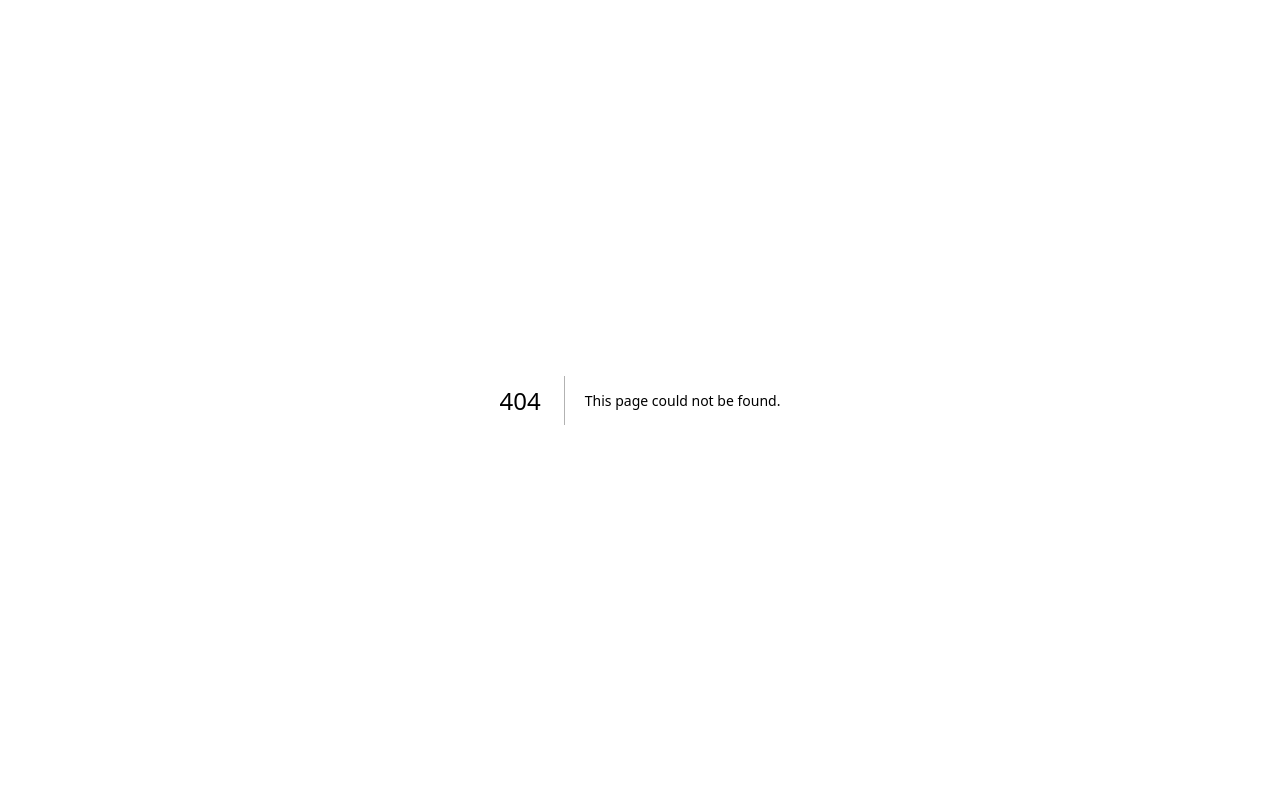
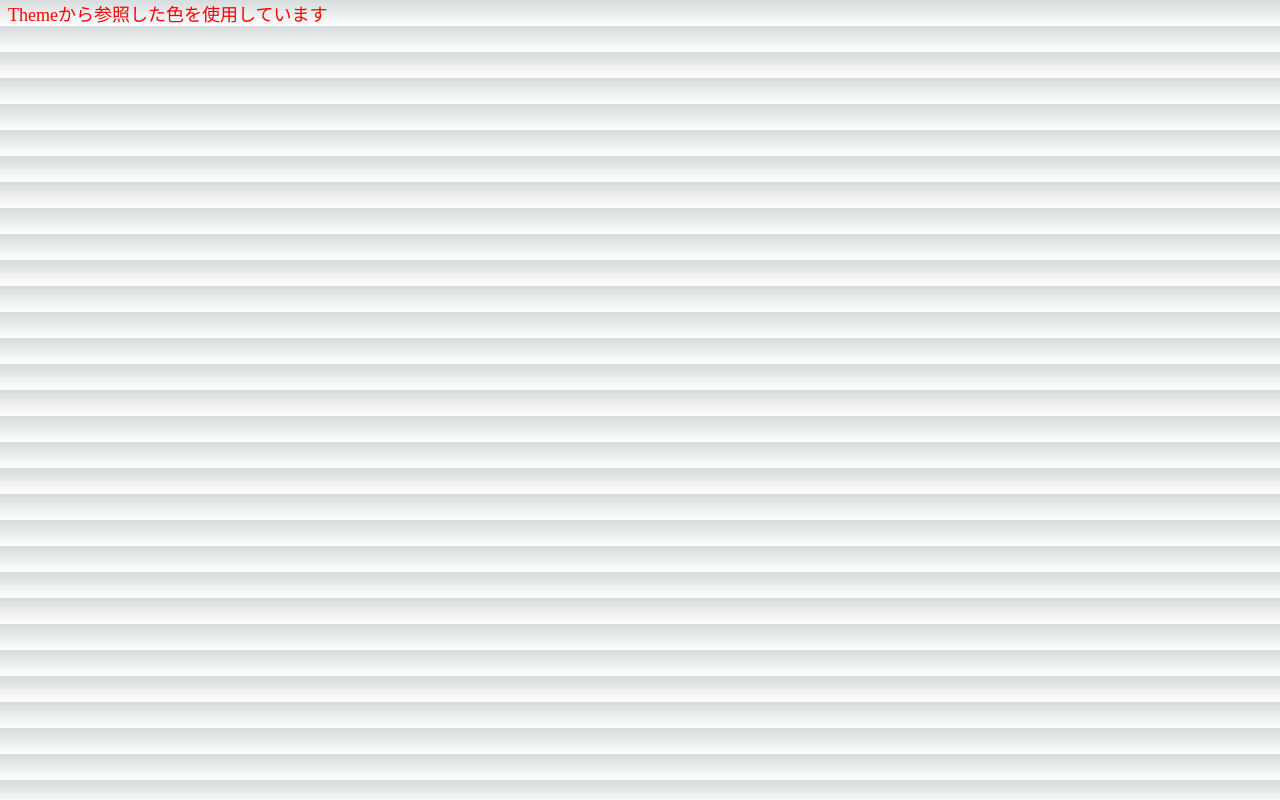
Before and after one commit to sokusekimen/books-ts-and-react-nestjs-web-app, a Next.js app in the folder next-sample/: page /page-list-4-14 in a window 1280 px wide. Before the commit this address had no page. Built offline with nearby package versions, Linux system fonts and the light colour scheme.

Commit message:
リスト 4.14

```diff
--- a/next-sample/pages/_app.tsx
+++ b/next-sample/pages/_app.tsx
@@ -1,6 +1,12 @@
 import "@/styles/globals.css";
 import type { AppProps } from "next/app";
+import { ThemeProvider } from "styled-components";
+import { theme } from "@/theme";
 
 export default function App({ Component, pageProps }: AppProps) {
-  return <Component {...pageProps} />;
+  return (
+    <ThemeProvider theme={theme}>
+      <Component {...pageProps} />
+    </ThemeProvider>
+  );
 }
--- /dev/null
+++ b/next-sample/pages/page-list-4-14.tsx
@@ -0,0 +1,18 @@
+import { NextPage } from "next";
+import styled from "styled-components";
+
+const Text = styled.span`
+  color: ${(props) => props.theme.colors.red};
+  font-size: ${(props) => props.theme.fontSizes[3]};
+  margin: ${(props) => props.theme.space[2]};
+`;
+
+const PageList414: NextPage = () => {
+  return (
+    <div>
+      <Text>Themeから参照した色を使用しています</Text>
+    </div>
+  );
+}
+
+export default PageList414;
--- /dev/null
+++ b/next-sample/theme.ts
@@ -0,0 +1,12 @@
+export const theme = {
+  space: ['0px', '4px', '8px', '16px', '24px', '32px'],
+  colors: {
+    white: '#ffffff',
+    black: '#000000',
+    red: '#ff0000',
+  },
+  fontSizes: ['12px', '14px', '16px', '18px', '20px', '23px'],
+  fonts: {
+    primary: `arial, sans-serif`,
+  },
+}
```
